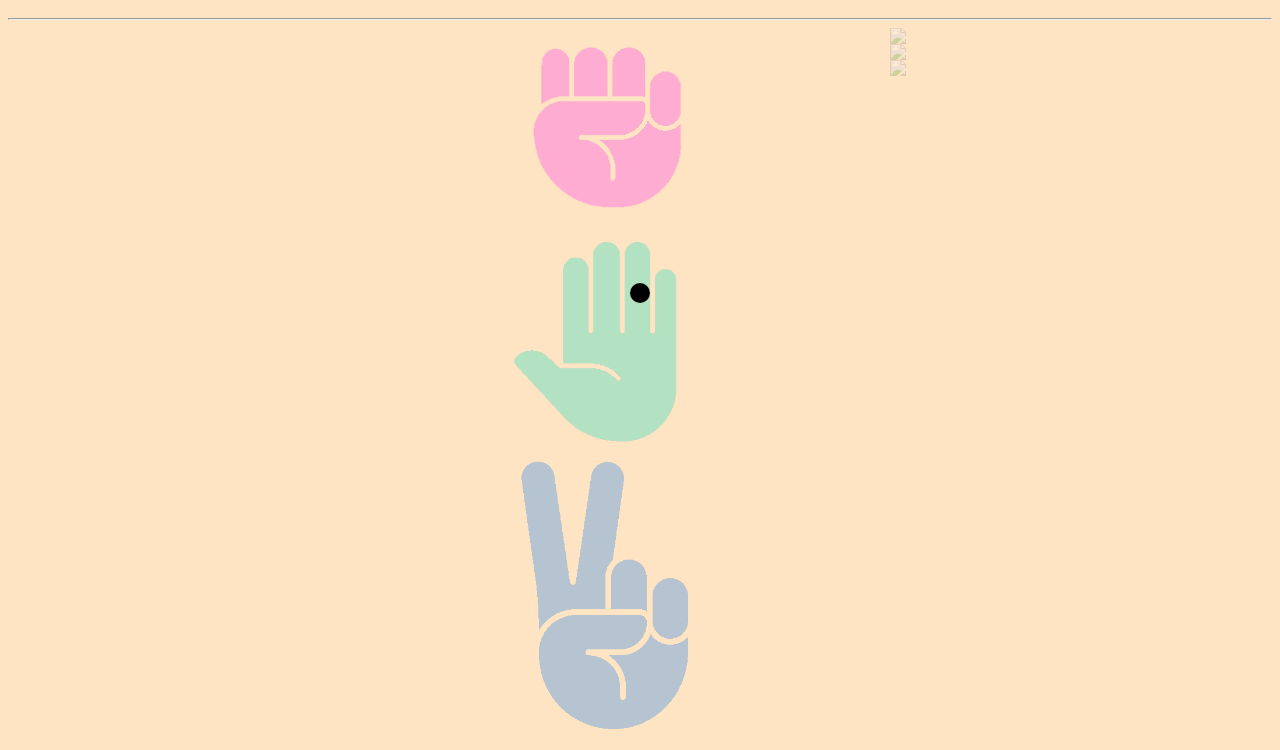
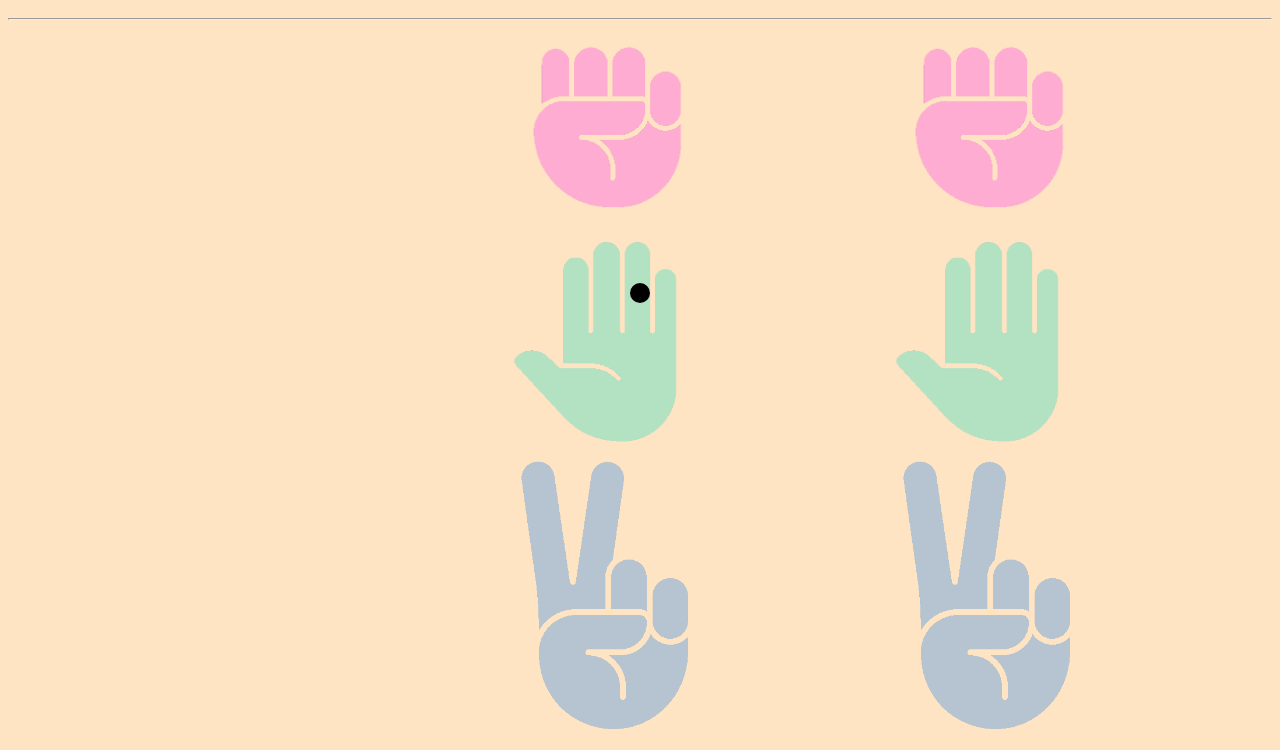
Before and after one commit to jao-oliveira/PEDRA-PAPEL-OU-TESOURA, a plain HTML site: page index.html in a window 1280 px wide. Shown: the part 60-810 px from the top of the page. Drawn offline with Linux system fonts and the light colour scheme; the site is published under a folder, as on GitHub Pages, so addresses that start at the root find nothing.

Commit message:
Update index.html

```diff
--- a/index.html
+++ b/index.html
@@ -13,9 +13,9 @@
                 <div><img opt="tesoura" src="imgs/scisor.png" /></div>
             </div>
             <div class="enemy-options">
-                <div><img opt="pedra" src="/imgs/rock.png" /></div>
-                <div><img opt="papel" src="/imgs/paper.png" /></div>
-                <div><img opt="tesoura" src="/imgs/scisor.png" /></div>
+                <div><img opt="pedra" src="imgs/rock.png" /></div>
+                <div><img opt="papel" src="imgs/paper.png" /></div>
+                <div><img opt="tesoura" src="imgs/scisor.png" /></div>
             </div>
             <h2 class="resultado"></h2>
         </div>
```
